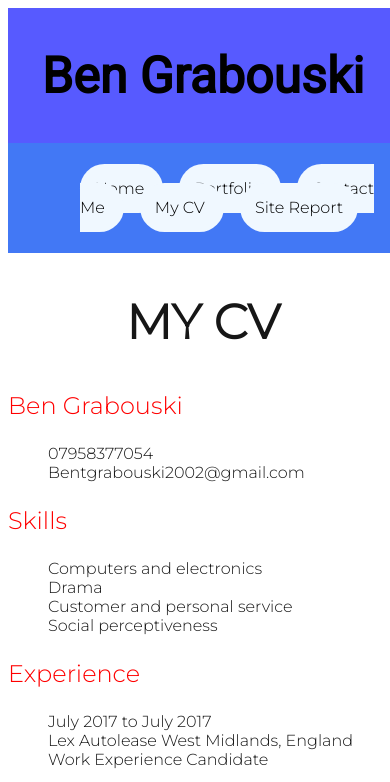
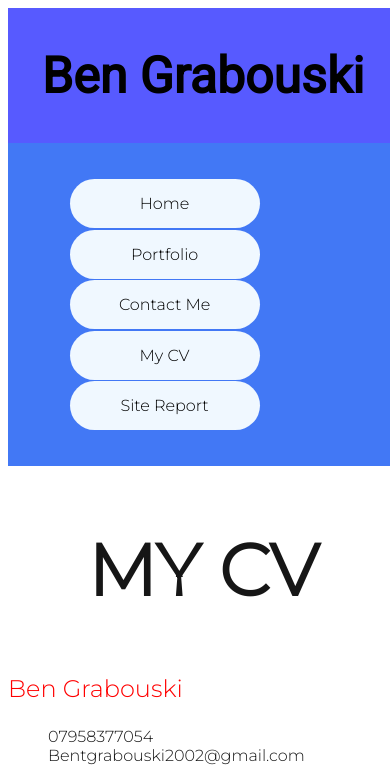
Before and after one commit to BenGrabouski/Assignment1, a plain HTML site: page cv.html in a window 390 px wide. Shown: the top 782 px of the page. Drawn offline with Linux system fonts and the light colour scheme.

Commit message:
fixed bugs

```diff
--- a/mobilecv.css
+++ b/mobilecv.css
@@ -26,8 +26,8 @@ nav li{
     background-color: aliceblue;
     border: black, 10em;
     border-radius: 5em;
-    margin: 0.5em;
-    display: inline;
+    margin: 0.1em;
+    display: block;
     list-style-type: none;
 
 }
@@ -43,7 +43,7 @@ nav li.active:hover{
 }
 
 .cvheading{
-    font-size: xx-large;
+    font-size: 48px;
     text-align: center;
 
 }
```
